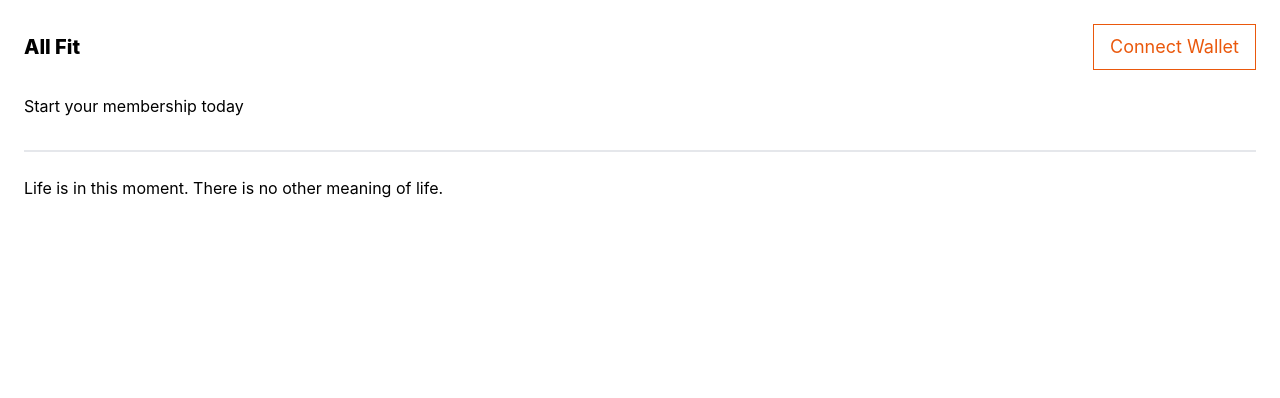
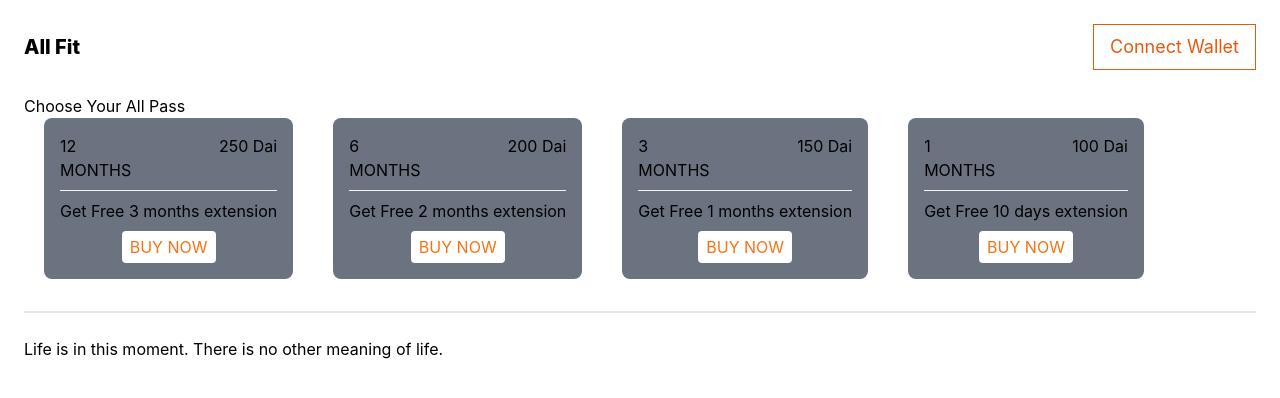
Before and after one commit to cheenukhurana/allfit, a Next.js app: page / in a window 1280 px wide. Shown: the top 398 px of the page. Built offline with nearby package versions, Linux system fonts and the light colour scheme.

Commit message:
membership types thumbnails

```diff
--- /dev/null
+++ b/components/membershipTypes.js
@@ -0,0 +1,28 @@
+import { membershipTypesData } from "../membershipTypesData"
+
+const MembershipTypes = () => {
+
+    const handleMembershipBuy = () => {
+        console.log("Want to buy")
+    }
+
+    return (
+        <div className="flex">
+            {membershipTypesData.map((membership, index) => (
+                <div key={membership.duration} className="rounded-lg p-4 bg-gray-500 mx-5 cursor-pointer" onClick={handleMembershipBuy}>
+                    <div className="border-b border-b-gray-100 flex justify-between pb-2">
+                        <div className="flex flex-col">
+                            <p>{membership.duration}</p>
+                            <p>MONTHS</p>
+                        </div>
+                        <div>{membership.price} Dai</div>
+                    </div>
+                    <div className="mt-2">Get {membership.extras}</div>
+                    <button className="mt-2 px-2 py-1 bg-white text-orange-500 rounded mx-auto block">BUY NOW</button>
+                </div>
+            ))}
+        </div>
+    )
+}
+
+export default MembershipTypes
--- /dev/null
+++ b/membershipTypesData.js
@@ -0,0 +1,6 @@
+export const membershipTypesData = [
+    {duration:"12", price:"250", extras:"Free 3 months extension"},
+    {duration:"6", price:"200", extras:"Free 2 months extension"},
+    {duration:"3", price:"150", extras:"Free 1 months extension"},
+    {duration:"1", price:"100", extras:"Free 10 days extension"}
+]
--- a/pages/index.js
+++ b/pages/index.js
@@ -2,11 +2,13 @@ import Head from 'next/head'
 import Image from 'next/image'
 import Layout from '../components/layout'
 import styles from '../styles/Home.module.css'
+import MembershipTypes from '../components/membershipTypes'
 
 export default function Home() {
   return (
     <Layout>
-      Start your membership today
+      Choose Your All Pass
+      <MembershipTypes />
     </Layout>
   )
 }
```
